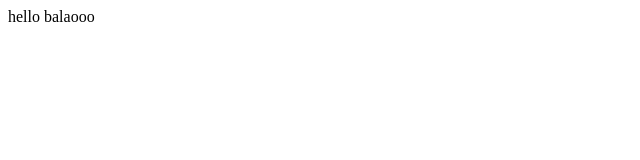
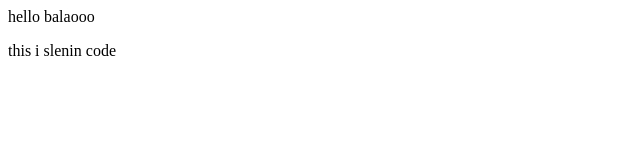
Before and after one commit to wordpressmonk/Swasthik-repo, a plain HTML site: page index.html in a window 1280 px wide. Shown: the full height of the page, 0-640 px from the left. Drawn offline with Linux system fonts and the light colour scheme.

Commit message:
Update index.html

```diff
--- a/index.html
+++ b/index.html
@@ -1,5 +1,6 @@
 <html>
 <body>
 <p> hello balaooo</p>
+this i slenin code
 </body>
 </html>
```
